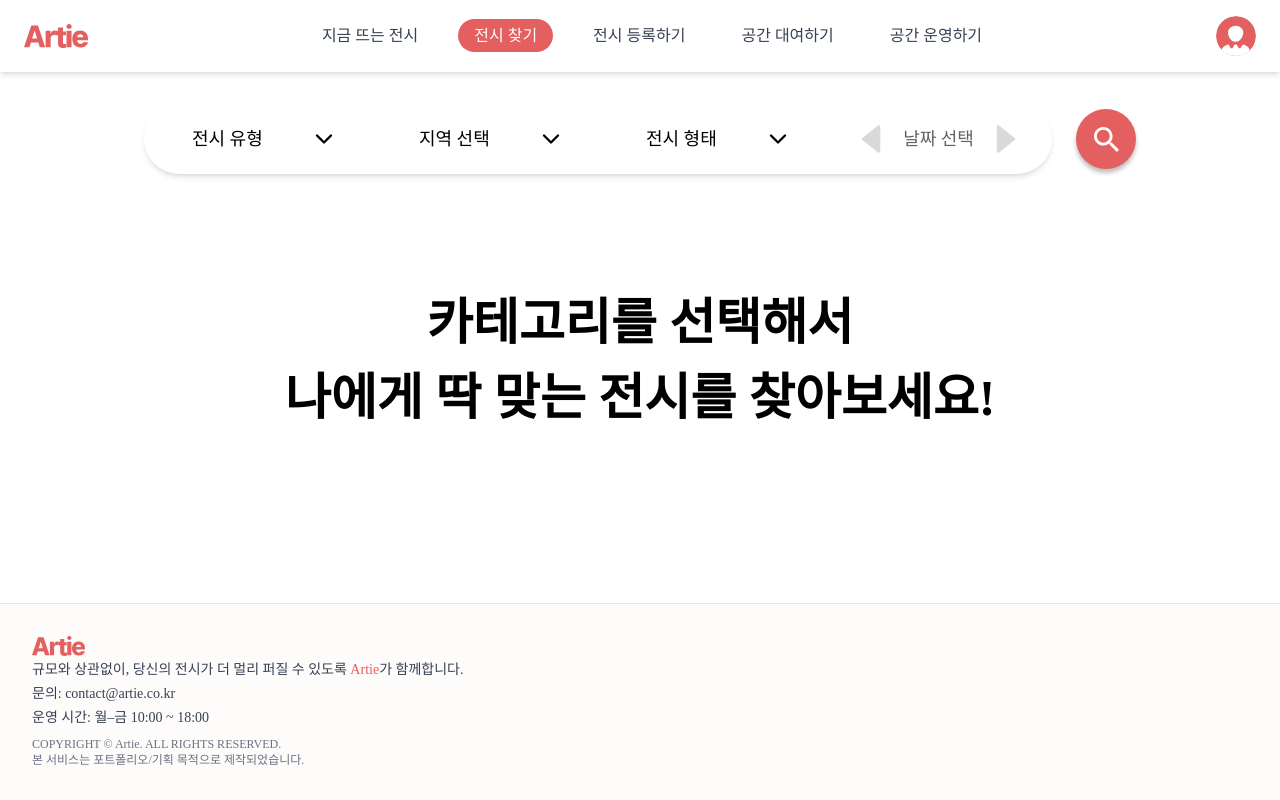
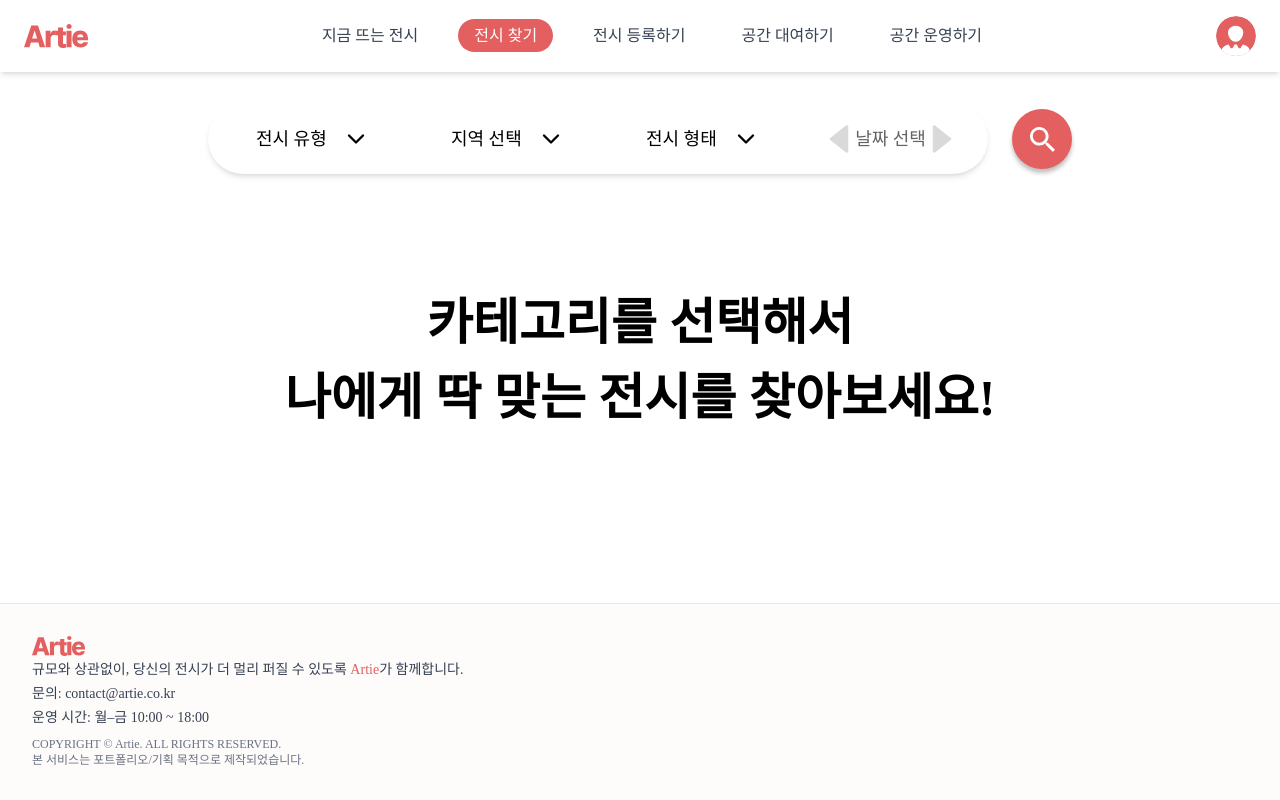
Before and after one commit to LikeLion13th-EarthArcade/ArtieFE, a React (Vite) app: page /exhibitions/search in a window 1280 px wide. Built offline with nearby package versions, Linux system fonts and the light colour scheme.

Commit message:
style: 전시 찾기 페이지 레이아웃 스타일 수정

```diff
--- a/src/pages/Components/Dropdown/SearchDropdown.tsx
+++ b/src/pages/Components/Dropdown/SearchDropdown.tsx
@@ -243,7 +243,7 @@ function DatePicker({ value, onChange }: { value: string; onChange: (date: strin
 
 export default function SearchDropdown({ selectedOptions, onDropdownChange, dropdowns, onSearch }: DropdownProps) {
     return (
-        <div className="flex justify-center items-center py-8 gap-6 w-[80%] mx-auto px-4">
+        <div className="flex justify-center items-center py-8 gap-6 w-[70%] mx-auto px-4">
             <div className="w-full flex-1 max-w-[1365px] h-[70px] bg-white shadow-md rounded-[40px] flex items-center">
                 {dropdowns.map((dd, idx) => (
                     <div key={dd.key} className="flex items-center h-full flex-1 min-w-0">
--- a/src/pages/Exhibitions/ExhibitionSearch.tsx
+++ b/src/pages/Exhibitions/ExhibitionSearch.tsx
@@ -203,7 +203,7 @@ export default function ExhibitionSearch() {
 
             {/* 정렬 메뉴 */}
             {filteredList.length > 0 && (
-                <div className="w-[80%] max-w-[1450px] mx-auto flex justify-end pr-2 mb-6">
+                <div className="w-[70%] max-w-[1450px] mx-auto flex justify-end pr-2 mb-4">
                     <div
                         className="w-[130px] h-[40px] flex items-center justify-center select-none border rounded-[15px]"
                         style={{
@@ -240,7 +240,7 @@ export default function ExhibitionSearch() {
             )}
 
             {/* 전시 리스트 및 페이지네이션 */}
-            <div className="w-full max-w-[1450px] mx-auto relative">
+            <div className="w-[70%] max-w-[1450px] mx-auto relative">
                 {filteredList.length === 0 ? (
                     <p className="text-center text-[50px] font-semibold my-20">
                         카테고리를 선택해서
@@ -249,7 +249,7 @@ export default function ExhibitionSearch() {
                     </p>
                 ) : (
                     <>
-                        <div className="min-h-[910px] relative">
+                        <div className="min-h-[900px] relative">
                             <div className="grid grid-cols-1 sm:grid-cols-2 md:grid-cols-4 gap-8 justify-center">
                                 {paginatedResults.map((ex) => (
                                     <ExhibitionMiniCard key={ex.title} ex={ex} />
```
